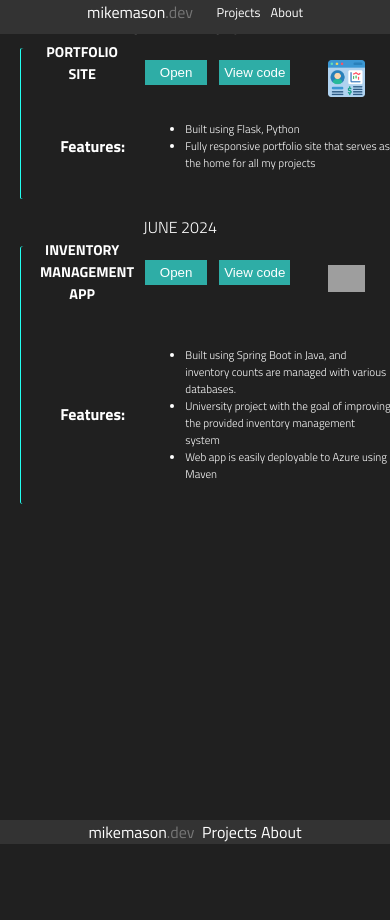
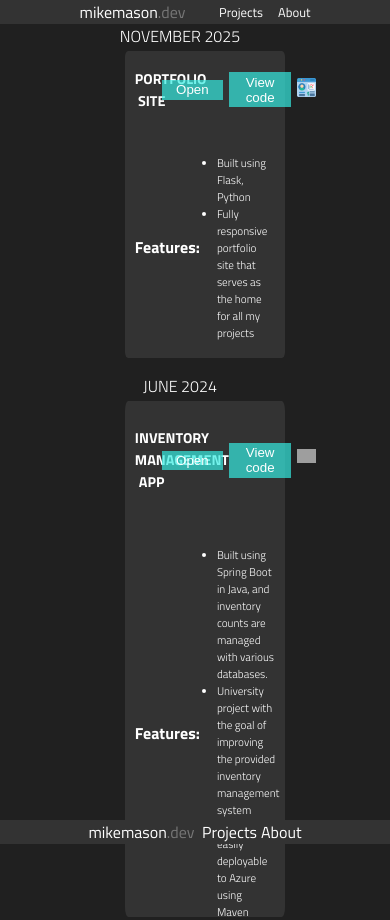
Before and after one commit to masonmike2001/portfolio-redo, a Flask app: page /portfolio in a window 390 px wide. Before the commit the page ends 844 px from the top, so only its background shows below. Run offline with Flask 3, Linux system fonts and the light colour scheme; grey boxes are pictures that could not be loaded.

Commit message:
updates mobile site layout

```diff
--- a/static/styles.css
+++ b/static/styles.css
@@ -175,6 +175,12 @@
     display: grid;
     grid-template:  10% / 40% 40% 10% 10%;
     padding-top: 1%;
+      justify-content: center;
+    align-items: center;
+      position: fixed;
+    left: 0;
+    top: 0;
+    width: 100%;
   }
 
   #nav-title {
@@ -247,10 +253,9 @@
   }
 }
 .navbar {
-    padding-bottom: 10px;
     background-color: #333333;
     display: grid;
-    gap: 10px;
+    gap: 15px;
     margin-bottom: 15px;
     justify-content: center;
     align-items: center;
@@ -258,6 +263,10 @@
     left: 0;
     top: 0;
     width: 100%;
+}
+
+.showcase {
+    margin-top: 10%;
 }
 
 .blink {
@@ -417,10 +426,12 @@
 /* Portfolio */
 .project-box {
   width: 90%;
-  border-left: 1px solid #22fff0;
-  border-radius: 1%;
+  /*border-left: 1px solid #22fff0;*/
+  border-radius: 2%;
   display: grid;
   grid-template: 20% 90% / 30% 70%;
+  background-color: #333333;
+    padding: 10px;
 }
 
 .project-box>h2 {
@@ -474,6 +485,7 @@
 #idcard {
     background-color: #333333;
   padding-bottom: 10%;
+margin-top: 10%;
   border-radius: 10%;
 }
 
--- a/templates/bio.html
+++ b/templates/bio.html
@@ -3,7 +3,7 @@
 
 <div class="bio">
     <h1 class="titillium-web-bold">Who I Am</h1>
-    <p class="titillium-web-light">I'm a recent <span style="color: #22fff0;">Computer Science</span> graduate from Western Governors University, with a strong background in <span style="color: #22fff0;">financial services</span>, and am working as a Financial Customer Associate at Fidelity Investments.</p>
+    <p class="titillium-web-light">I'm a recent <span style="color: #22fff0;">Computer Science</span> graduate from Western Governors University, with a strong background in <span style="color: #22fff0;">financial services</span>, and I am working as a Financial Customer Associate at Fidelity Investments.</p>
 <!--    <p class="titillium-web-light">I specialize in the Defined Benefits space and consistently deliver top-tier customer satisfaction through problem-solving and analytical thinking.</p>-->
     <h1 class="titillium-web-bold">What's Next</h1>
     <p class="titillium-web-light">I envision applying my <span style="color: #22fff0;">software engineering</span> skills so I can contribute to internal tools, client-facing platforms, and data-driven solutions. I’m especially excited about roles that let me combine my domain expertise in Defined Benefits with my technical skills</p>
--- a/templates/home.html
+++ b/templates/home.html
@@ -21,7 +21,7 @@
     </div>
     <div class="header centered">
 <!--        <h2 class="titillium-web-regular centered blue">Hello!</h2>-->
-        <h3 class="titillium-web-regular centered headline">Hi, I'm Mike — a Financial Customer Associate (Defined Benefits) at Fidelity Investments with a Computer Science degree and a passion for building elegant, user-focused software.</h3>
+        <h3 class="titillium-web-regular centered headline">Hi, I'm Mike — a Financial Customer Associate at Fidelity Investments with a Computer Science degree and a passion for building elegant, user-focused software.</h3>
         <h4 class="titillium-web-regular centered headline final">I thrive at the intersection of customer empathy and technical problem-solving, and I'd like to use my skills in software engineering to create tools that empower people the way I’ve empowered customers.</h4>
     </div>
 
--- a/templates/portfolio.html
+++ b/templates/portfolio.html
@@ -1,6 +1,6 @@
 {% extends "layout.html" %}
 {% block content %}
-    <div>
+    <div class="showcase">
         <h3 class="titillium-web-light year left-align">NOVEMBER 2025</h3>
         <div class="project-box titillium-web-light centered">
             <h2>PORTFOLIO SITE</h2>
```
